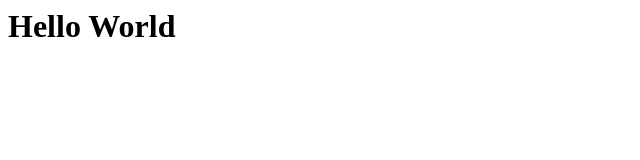
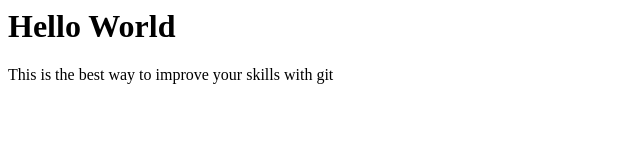
Before and after one commit to vieiracamargo/git, a plain HTML site: page index.html in a window 1280 px wide. Shown: the whole page, without its empty margins (0-640 px from the left). Drawn offline with Linux system fonts and the light colour scheme.

Commit message:
add <p> tag

```diff
--- a/index.html
+++ b/index.html
@@ -1 +1,2 @@
 <h1>Hello World</h1>
+<p>This is the best way to improve your skills with git</p>
```
